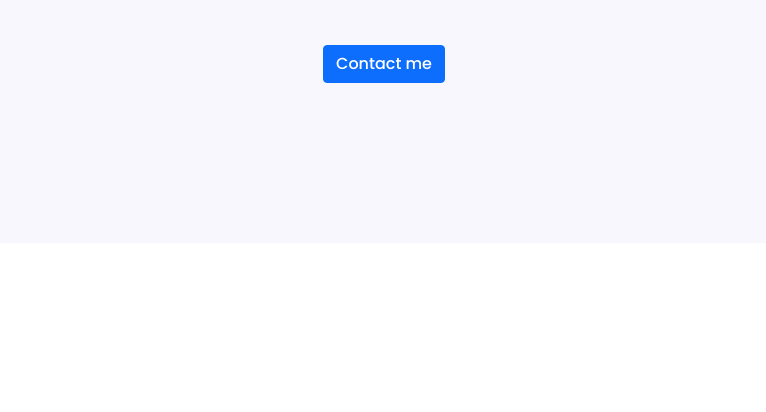
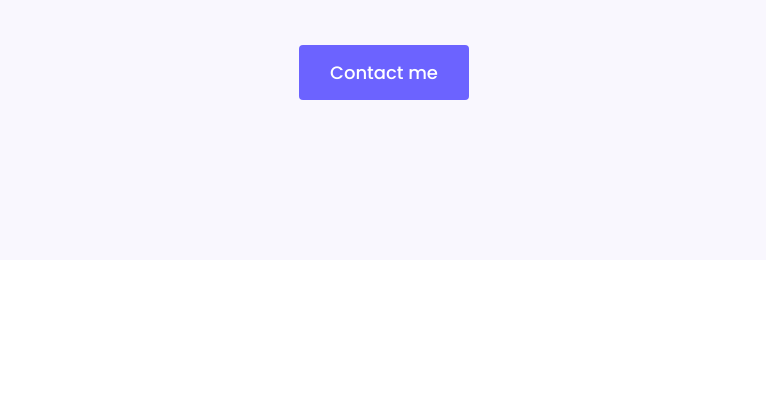
Before and after one commit to priyankagawas45/Portfolio-Project-Priyanka, a plain HTML site: page index.html in a window 1280 px wide. Shown: the part 388-800 px from the top of the page, without its empty margins (256-1022 px from the left). Drawn offline with nearby package versions, Linux system fonts and the light colour scheme.

Commit message:
Contact Button css added

```diff
--- a/index.html
+++ b/index.html
@@ -35,7 +35,7 @@
       <h1>Priyanka Gawas</h1>
       <h2 class="mb-5">Front-end developer based in Europe</h2>
       <div>
-        <a href="#" class="btn btn-primary">Contact me</a>
+        <a href="#" class="btn btn-contact">Contact me</a>
       </div>
     </div>
   </body>
--- a/styles/portfolio.css
+++ b/styles/portfolio.css
@@ -38,3 +38,12 @@ h1 {
   font-size: 24px;
   line-height: 2;
 }
+
+.btn-contact {
+  background: var(--brading-color);
+  border-radius: 4px;
+  color: white;
+  font-size: 18px;
+  line-height: 27px;
+  padding: 13px 30px;
+}
```
